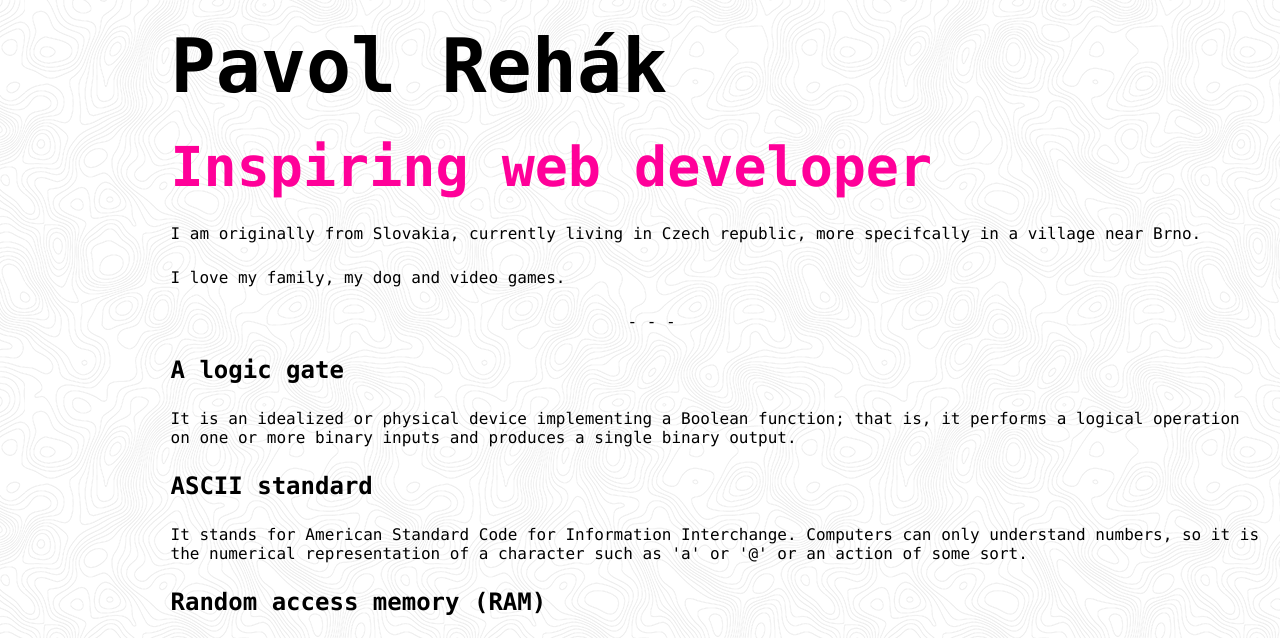
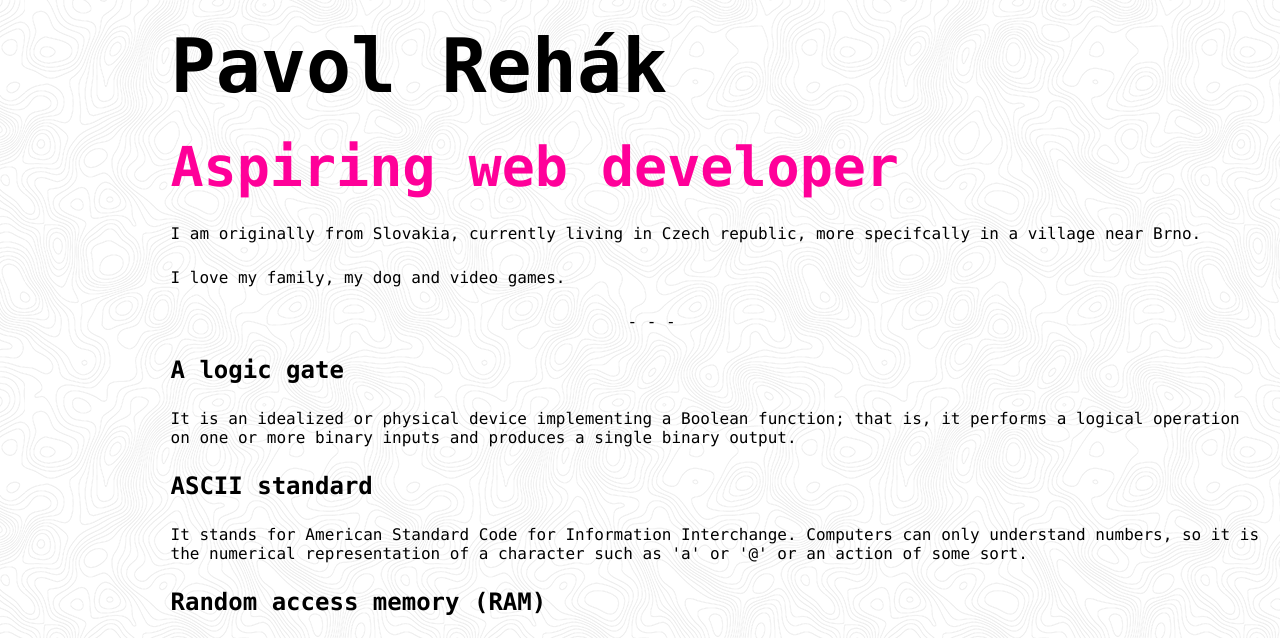
Before and after one commit to Gascoine56/Gascoine56.github.io, a plain HTML site: page index.html in a window 1280 px wide. Shown: the part 128-766 px from the top of the page. Drawn offline with Linux system fonts and the light colour scheme.

Commit message:
fixed a typo in index

```diff
--- a/index.html
+++ b/index.html
@@ -23,7 +23,7 @@
         <div class= "text">
             <h1>Pavol Rehák</h1>
 
-            <h3>Inspiring web developer</h3>
+            <h3>Aspiring web developer</h3>
 
             <p>I am originally from Slovakia, currently living in Czech republic, more specifcally in a village near Brno.</p>
             <p>I love my family, my dog and video games. </p>
```
